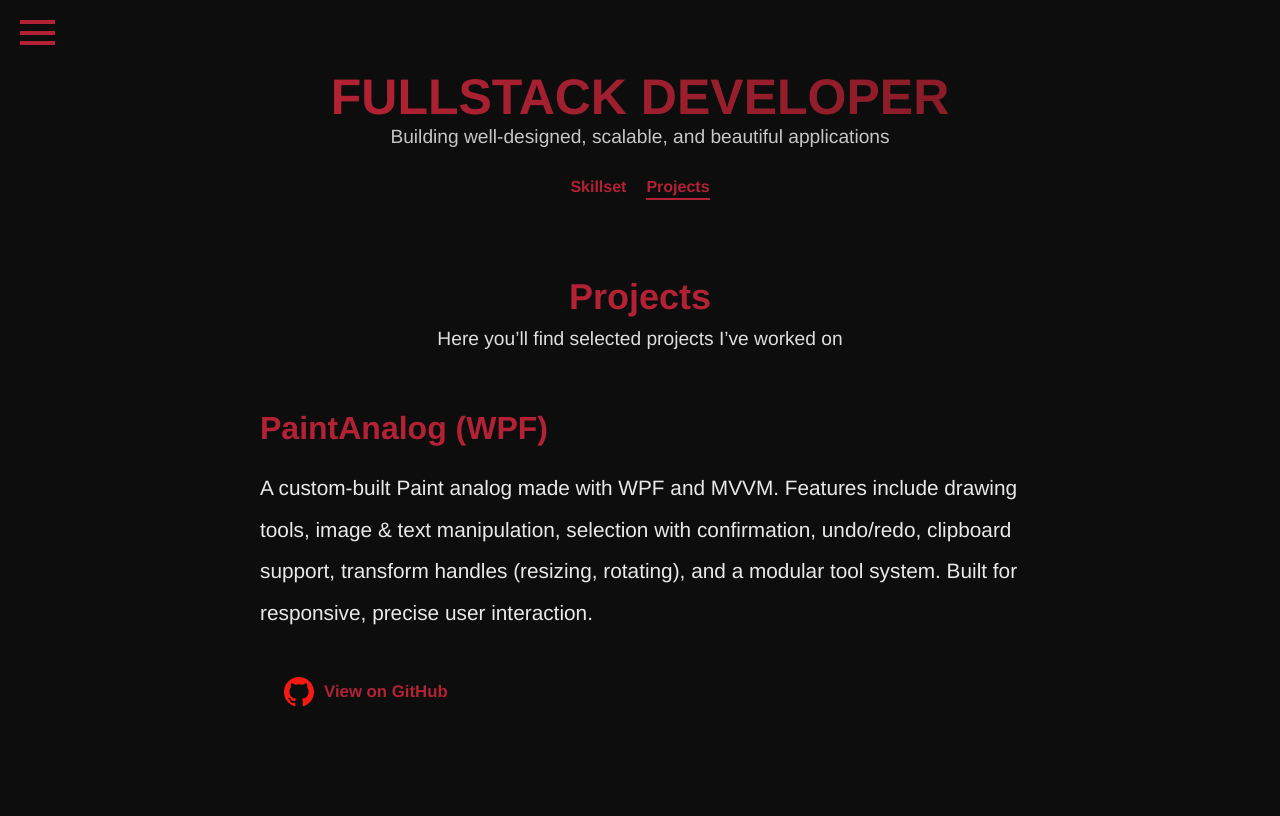
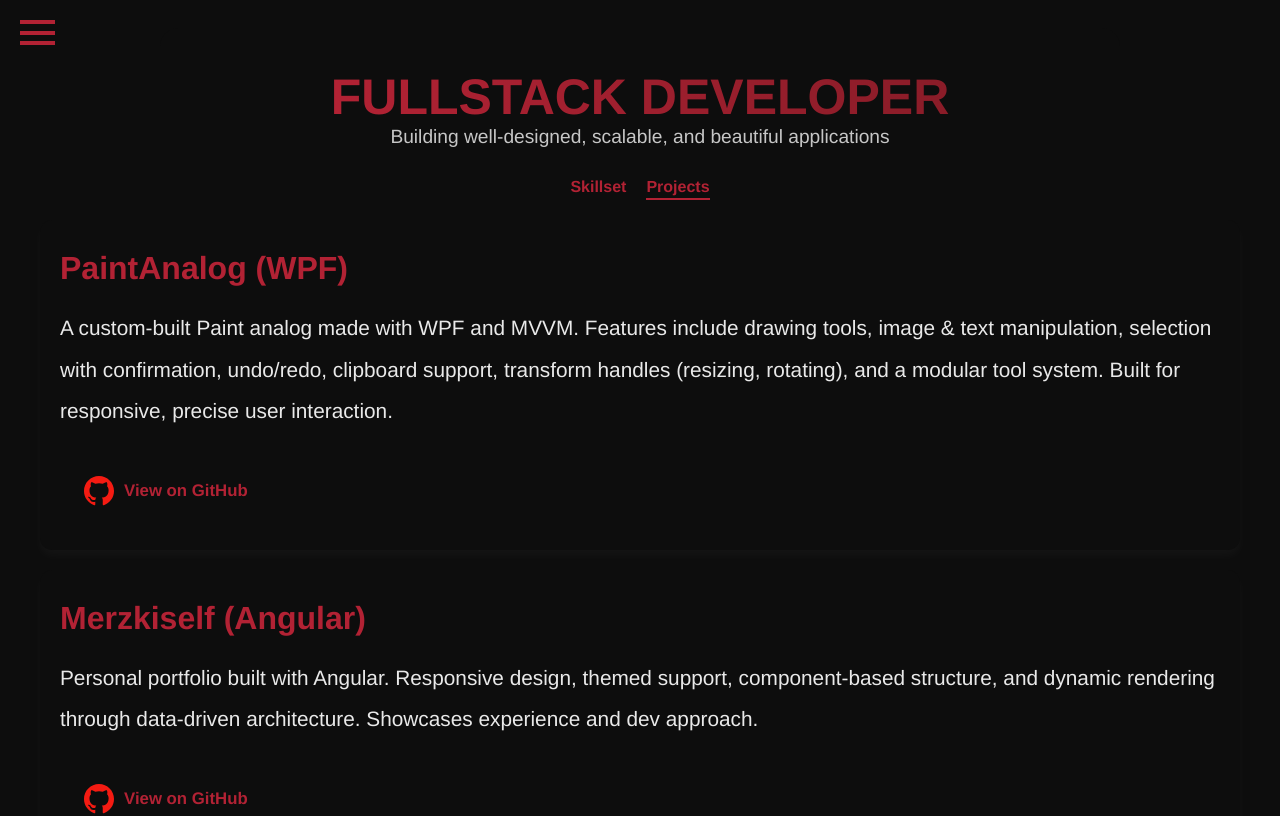
Before and after one commit to Merzki/Merzkiself, an Angular app: page /it/projects in a window 1280 px wide. Shown: the top 816 px of the page. Built offline with nearby package versions, Linux system fonts and the light colour scheme.

Commit message:
add new it-section's navbar animation

```diff
--- a/src/app/pages/it/it.component.html
+++ b/src/app/pages/it/it.component.html
@@ -4,8 +4,8 @@
     <p class="it-subtitle">Building well-designed, scalable, and beautiful applications</p>
 
     <nav class="it-nav">
-      <a routerLink="skillset" routerLinkActive="active-link">Skillset</a>
-      <a routerLink="projects" routerLinkActive="active-link">Projects</a>
+      <a [routerLink]="'skillset'" [ngClass]="getLinkClass('skillset')">Skillset</a>
+      <a [routerLink]="'projects'" [ngClass]="getLinkClass('projects')">Projects</a>
     </nav>
 
     <router-outlet></router-outlet>
--- a/src/app/pages/it/it.component.scss
+++ b/src/app/pages/it/it.component.scss
@@ -32,16 +32,30 @@
       text-decoration: none;
       font-weight: bold;
       position: relative;
+      padding-bottom: 4px;
+
+      &::after {
+        content: '';
+        position: absolute;
+        bottom: 0;
+        left: 0;
+        height: 2px;
+        width: 100%;
+        background-color: var(--primary-color);
+        transform: scaleX(0);
+        transition: transform 0.6s ease;
+      }
+
+      &.from-left::after {
+        transform-origin: left;
+      }
+
+      &.from-right::after {
+        transform-origin: right;
+      }
 
       &.active-link::after {
-        content: '';
-        display: block;
-        height: 2px;
-        background-color: var(--primary-color);
-        position: absolute;
-        bottom: -4px;
-        left: 0;
-        right: 0;
+        transform: scaleX(1);
       }
     }
   }
--- a/src/app/pages/it/it.component.ts
+++ b/src/app/pages/it/it.component.ts
@@ -1,12 +1,34 @@
-import { Component } from '@angular/core';
+import { Component, OnInit } from '@angular/core';
+import { Router, NavigationEnd } from '@angular/router';
+import { CommonModule } from '@angular/common';
 import { RouterModule } from '@angular/router';
+import { filter } from 'rxjs/operators';
 
 @Component({
   selector: 'app-it',
-  imports: [RouterModule],
+  standalone: true,
+  imports: [CommonModule, RouterModule],
   templateUrl: './it.component.html',
-  styleUrl: './it.component.scss'
+  styleUrls: ['./it.component.scss']
 })
-export class ItComponent {
+export class ItComponent implements OnInit {
+  currentRoute = '';
 
+  constructor(private router: Router) {
+    this.router.events
+      .pipe(filter((e): e is NavigationEnd => e instanceof NavigationEnd))
+      .subscribe(event => {
+        this.currentRoute = (event.urlAfterRedirects || event.url).replace('/', '');
+      });
+  }
+
+  ngOnInit() {
+    this.currentRoute = this.router.url.replace('/', '');
+  }
+
+  getLinkClass(route: string): string {
+    const isActive = this.currentRoute.includes(route);
+    const direction = route === 'skillset' ? 'from-right' : 'from-left';
+    return `${isActive ? 'active-link' : ''} ${direction}`;
+  }
 }
--- a/src/app/pages/it/projects/projects.component.html
+++ b/src/app/pages/it/projects/projects.component.html
@@ -1,8 +1,5 @@
-<section class="projects-section">
-  <h2 class="section-title">Projects</h2>
-  <p class="section-subtitle">Here you’ll find selected projects I’ve worked on</p>
-
-  @for (project of projects; track project.title) {
+@for (project of projects; track project.title) {
+  <section class="it-section">
     <div class="project-block">
       <h3>{{ project.title }}</h3>
       <p>{{ project.description }}</p>
@@ -12,5 +9,5 @@
         <span>View on GitHub</span>
       </a>
     </div>
-  }
-</section>
+  </section>
+}
--- a/src/app/pages/it/projects/projects.component.scss
+++ b/src/app/pages/it/projects/projects.component.scss
@@ -1,28 +1,6 @@
-.projects-section {
-    width: 100%;
-    padding: 60px 80px;
-    background: var(--dark-color);
-    color: var(--light-color);
-    animation: fadeInUp 0.6s ease-in-out forwards;
-  }
-
-  .section-title {
-    font-size: 36px;
-    color: var(--primary-color);
-    margin-bottom: 10px;
-    text-align: center;
-  }
-
-  .section-subtitle {
-    font-size: 1.2rem;
-    margin-bottom: 60px;
-    opacity: 0.9;
-    text-align: center;
-  }
-
   .project-block {
     max-width: 1400px;
-    margin: 0 auto 100px auto;
+    margin: 0 auto 0 auto;
     text-align: left;
 
     h3 {
@@ -66,14 +44,3 @@
       }
     }
   }
-
-  @keyframes fadeInUp {
-    from {
-      opacity: 0;
-      transform: translateY(20px);
-    }
-    to {
-      opacity: 1;
-      transform: translateY(0);
-    }
-  }
--- a/src/app/pages/it/skillset/skillset.component.scss
+++ b/src/app/pages/it/skillset/skillset.component.scss
@@ -10,11 +10,6 @@
   opacity: 0;
   transform: translateY(20px);
   animation: fadeInUp 0.6s ease-in-out forwards;
-
-  &:hover {
-    background: var(--dark-hover-color);
-    box-shadow: 0 6px 15px var(--dark-color);
-  }
 
   h2 {
     font-size: 28px;
--- a/src/styles.scss
+++ b/src/styles.scss
@@ -35,3 +35,64 @@ body{
     color: var(--light-color);
     border-radius: 2%;
 }
+
+.it-section {
+  width: 100%;
+  text-align: left;
+  padding: 30px 20px;
+  border-radius: 12px;
+  background: var(--dark-color);
+  box-shadow: var(--box-shadow);
+  min-width: 1200px;
+  margin-bottom: 20px;
+  opacity: 0;
+  transform: translateY(20px);
+  animation: fadeInUp 0.6s ease-in-out forwards;
+
+  h2 {
+    font-size: 28px;
+    color: var(--primary-color);
+    margin-bottom: 12px;
+  }
+
+  p {
+    font-size: 1.1rem;
+    margin-bottom: 12px;
+    opacity: 0.9;
+  }
+
+  ul {
+    list-style: none;
+    padding: 0;
+
+    li {
+      font-size: 1.1rem;
+      padding: 6px 0;
+      display: flex;
+      align-items: center;
+
+      span {
+        font-weight: bold;
+        color: var(--primary-color);
+        margin-right: 4px;
+      }
+    }
+
+    li::before {
+      color: var(--primary-color);
+      font-size: 1.2rem;
+      margin-right: 10px;
+    }
+  }
+
+  @keyframes fadeInUp {
+    from {
+      opacity: 0;
+      transform: translateY(20px);
+    }
+    to {
+      opacity: 1;
+      transform: translateY(0);
+    }
+  }
+}
```
